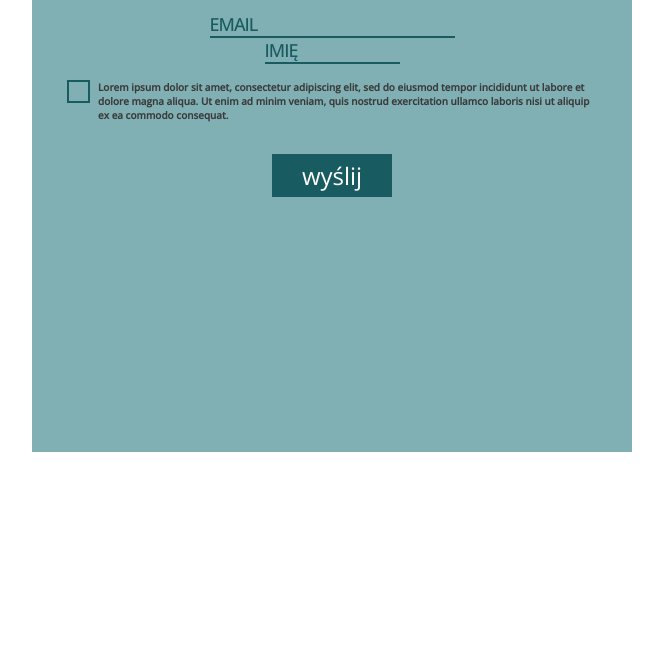
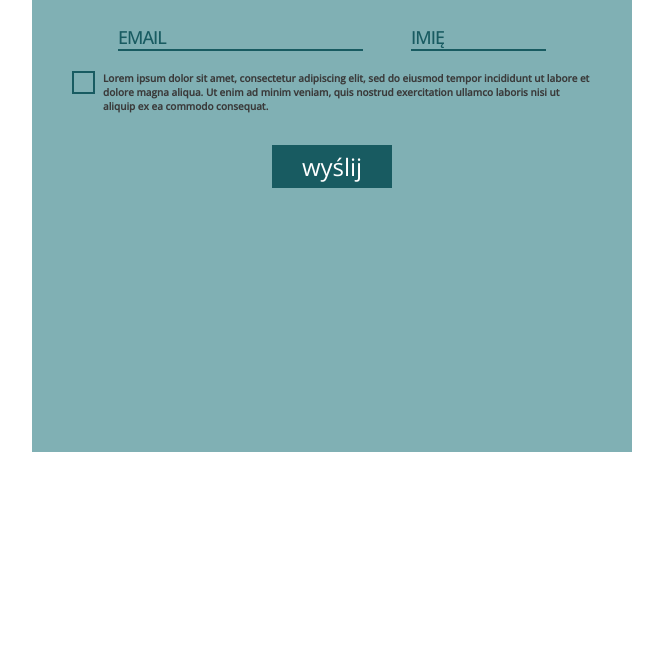
Before and after one commit to anna130993/benhauer-popup, a plain HTML site: page index.html in a window 1280 px wide. Shown: the part 148-800 px from the top of the page, without its empty margins (308-971 px from the left). Drawn offline with nearby package versions, Linux system fonts and the light colour scheme.

Commit message:
Add last styling changes

```diff
--- a/styles.css
+++ b/styles.css
@@ -17,10 +17,9 @@
 
 .form,
 .thank-you {
-    align-items: center;
     background-color: #80b0b4;
-    padding: 35px;
-    font-weight: 900;
+    padding: 20px 40px;
+    font-weight: 700;
     letter-spacing: -1px;
     min-width: 280px;
     min-height: 600px;
@@ -33,6 +32,7 @@ header {
     display: flex;
     flex-direction: column;
     align-items: center;
+    margin: 16px 0;
 }
 
 .header-title {
@@ -52,7 +52,7 @@ main {
     display: flex;
     flex-direction: column;
     align-items: center;
-    margin: 16px 0;
+    margin: 20px 0;
 }
 
 .main-input {
@@ -103,7 +103,7 @@ footer {
 .consent:checked:after {
     position:absolute;
     font-family: "Material Icons";
-    content: "check";
+    content: "\e5ca";
     top: -7px;
     right: -7px;
     color: #185b61;
@@ -153,3 +153,15 @@ footer {
     margin: 18px;
     letter-spacing: 0.2px;
 }
+
+/* MEDIA QUERIES */
+@media only screen and (min-width: 500px) {
+    main {
+        flex-direction: row;
+        justify-content: center;
+    }
+
+    .main-input {
+        margin: 8px 24px 0;
+    }
+}
```
